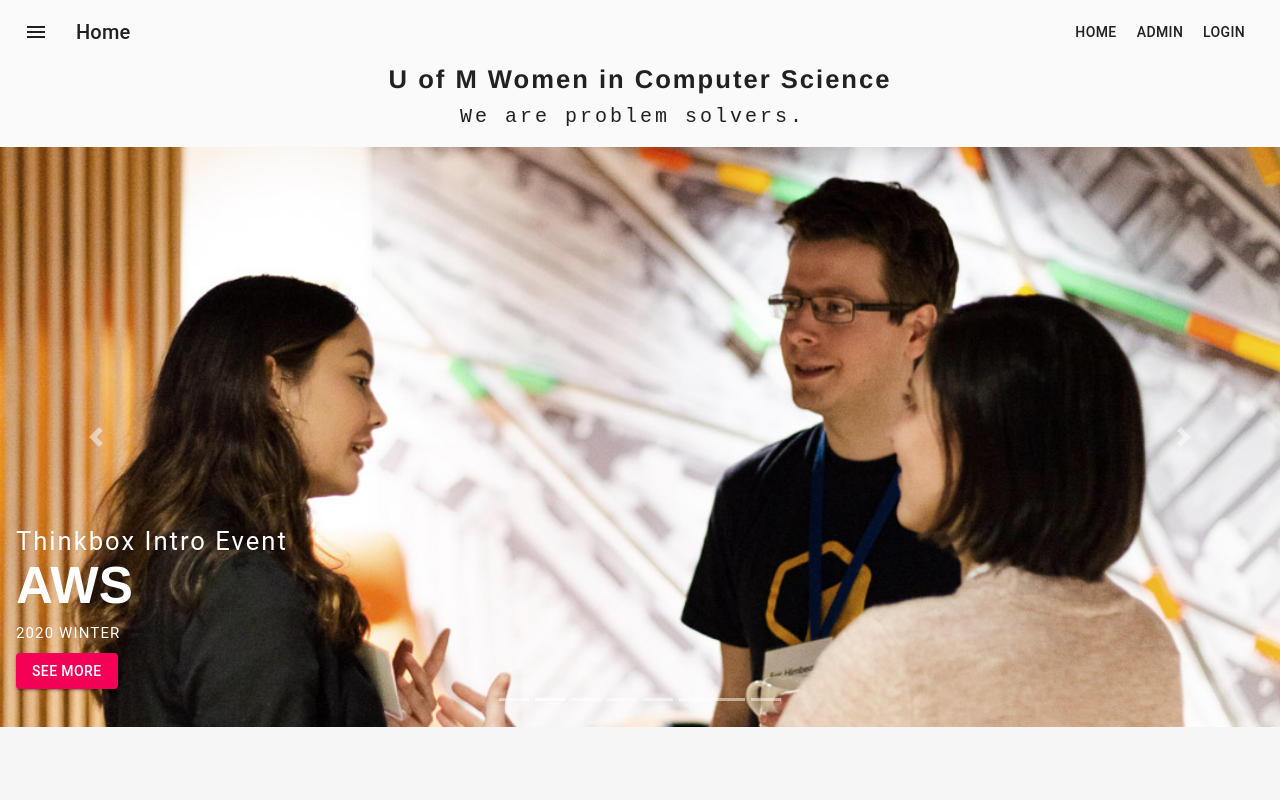
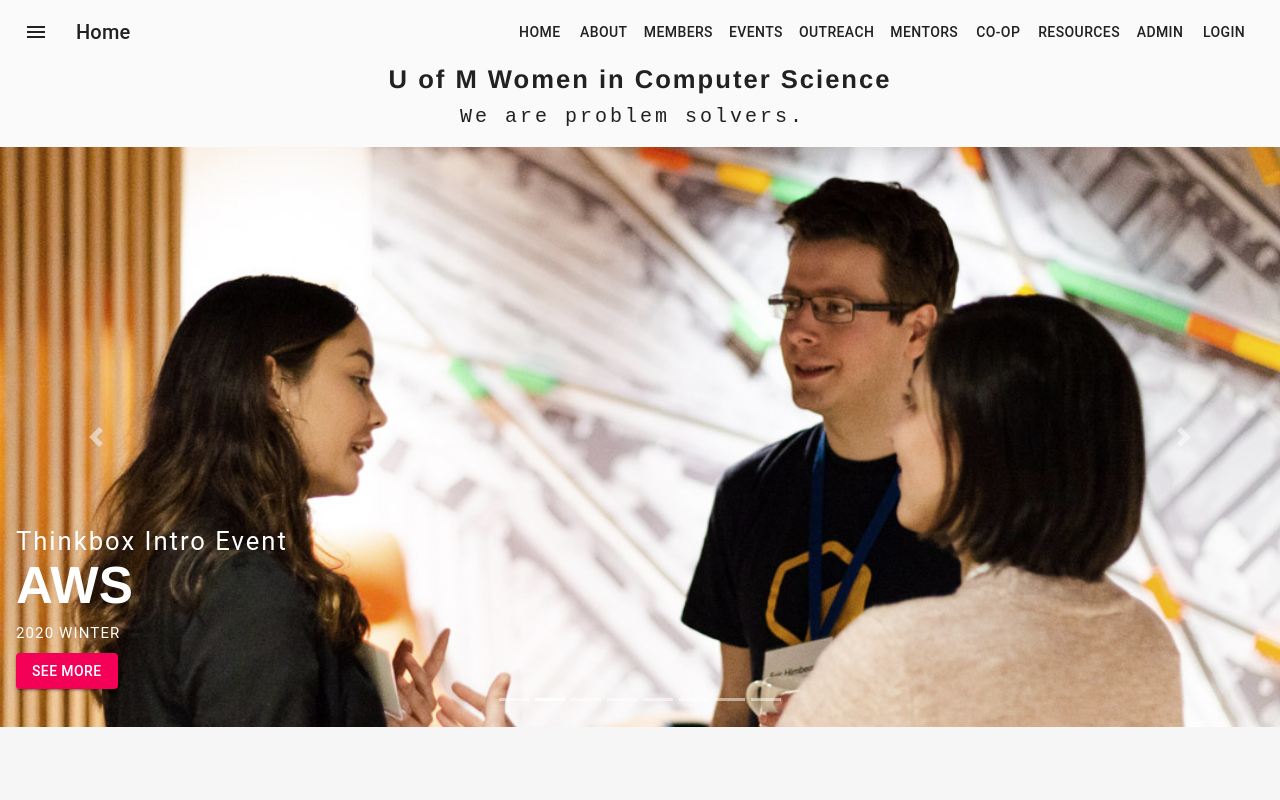
Before and after one commit to umwics/wics-site-2023, a Next.js app: page / in a window 1280 px wide. Shown: the top 800 px of the page. Built offline with nearby package versions, Linux system fonts and the light colour scheme; no server answers.

Commit message:
headerfix

```diff
--- a/src/components/Header.tsx
+++ b/src/components/Header.tsx
@@ -39,6 +39,41 @@
                                 Home
                             </Button>
                         </Link>
+                        <Link href="/about" passHref>
+                            <Button component="a" color="inherit">
+                                About
+                            </Button>
+                        </Link>
+                        <Link href="/members" passHref>
+                            <Button component="a" color="inherit">
+                                Members
+                            </Button>
+                        </Link>
+                        <Link href="/events" passHref>
+                            <Button component="a" color="inherit">
+                                Events
+                            </Button>
+                        </Link>
+                        <Link href="/outreach" passHref>
+                            <Button component="a" color="inherit">
+                                Outreach
+                            </Button>
+                        </Link>
+                        <Link href="/mentors" passHref>
+                            <Button component="a" color="inherit">
+                                Mentors
+                            </Button>
+                        </Link>
+                        <Link href="/coop" passHref>
+                            <Button component="a" color="inherit">
+                                Co-op
+                            </Button>
+                        </Link>
+                        <Link href="/resources" passHref>
+                            <Button component="a" color="inherit">
+                                Resources
+                            </Button>
+                        </Link>
                         <Link href="/admin" passHref>
                             <Button component="a" color="inherit">
                                 Admin
```
Also changed, not shown: src/pages/about.tsx (added, +28 -0 lines), src/pages/coop.tsx (added, +28 -0 lines), src/pages/events.tsx (added, +28 -0 lines), src/pages/members.tsx (added, +28 -0 lines), src/pages/mentors.tsx (added, +28 -0 lines), src/pages/outreach.tsx (added, +28 -0 lines), src/pages/resources.tsx (added, +31 -0 lines).
